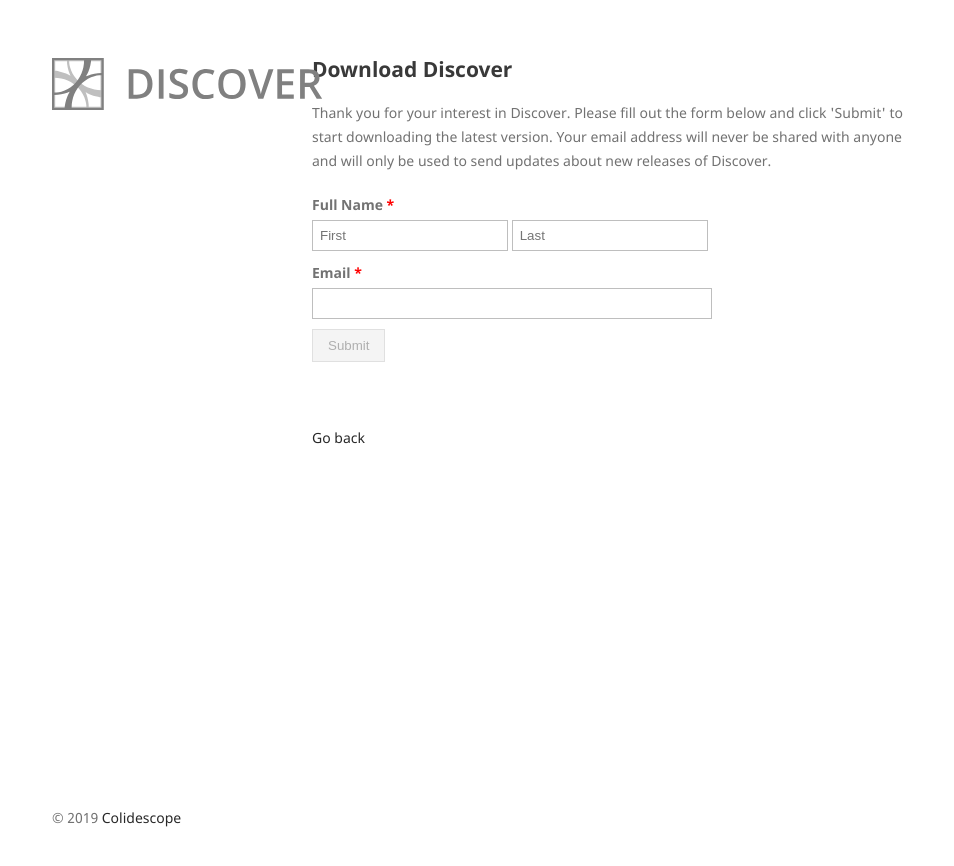
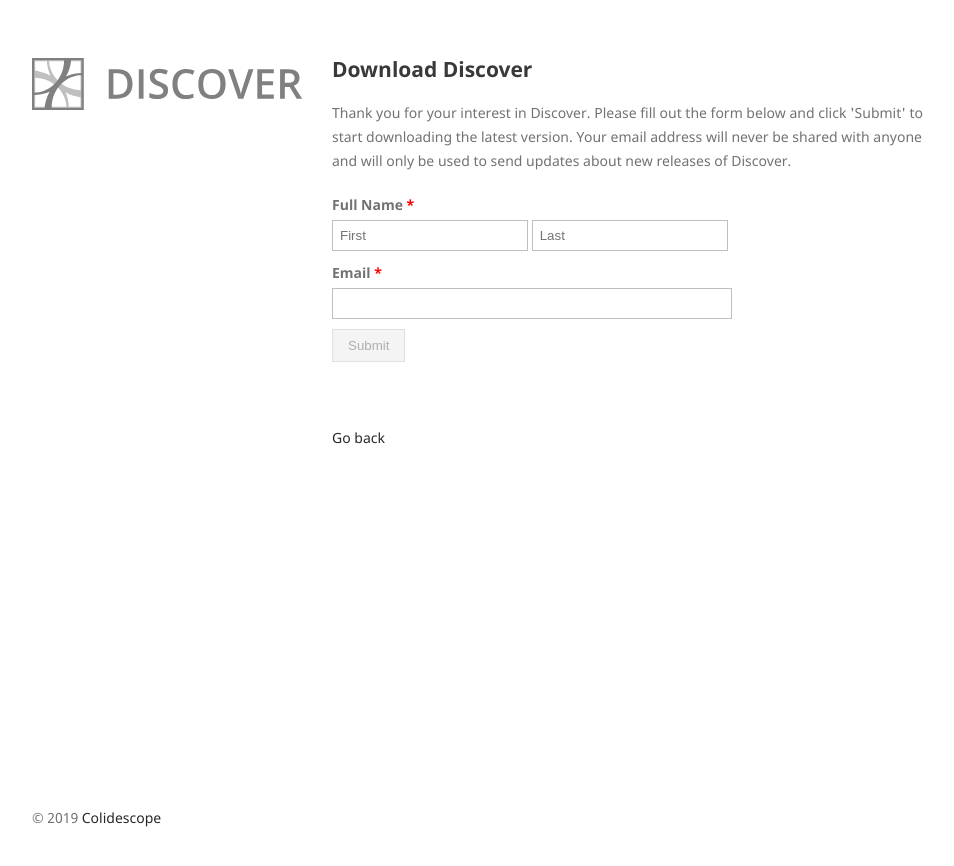
Before and after one commit to colidescope/discover, a Jekyll site: the page built from docs/download.md, in a window 1280 px wide. Shown: the top 866 px of the page, without its empty margins (158-1112 px from the left). Built offline with Jekyll 4.4.1, drawn with Linux system fonts in a browser that asks for light colours; nearby versions of some CDN libraries; our own code applies the rules of GitHub Pages for plain Markdown files.

Commit message:
Update jekyll-theme-minimal.scss

```diff
--- a/docs/_sass/jekyll-theme-minimal.scss
+++ b/docs/_sass/jekyll-theme-minimal.scss
@@ -59,7 +59,7 @@
 }
 
 .wrapper {
-  width:860px;
+  width:900px;
   margin:0 auto;
 }
 
```
